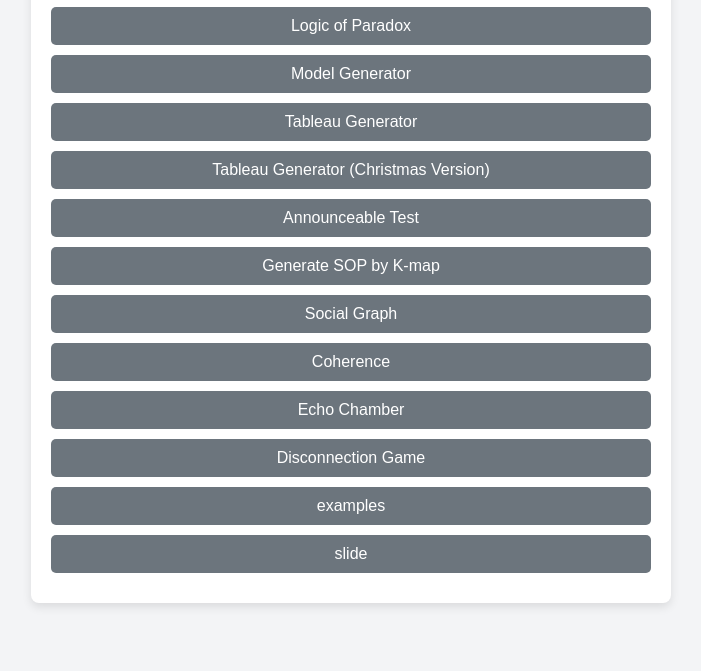
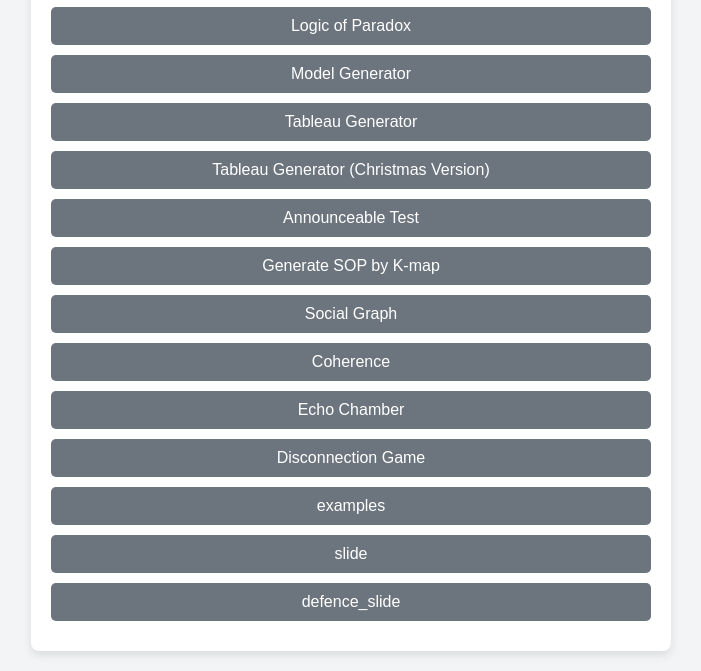
Before and after one commit to Raycaesar/Ray.github.io, a plain HTML site: page index.html in a window 1280 px wide. Shown: the part 159-830 px from the top of the page, without its empty margins (289-990 px from the left). Before the commit the page ends 800 px from the top, so only its background shows below. Drawn offline with Linux system fonts and the light colour scheme.

Commit message:
Update index.html

```diff
--- a/index.html
+++ b/index.html
@@ -56,6 +56,7 @@
         <a href="disconnect/disconnect.html">Disconnection Game</a>
         <a href="examples/BD_dist.html">examples</a>
         <a href="Slide/Mathematical_Logic.html">slide</a>
+        <a href="Slide/Defence.html">defence_slide</a>
 
     </div>
 </body>
```
